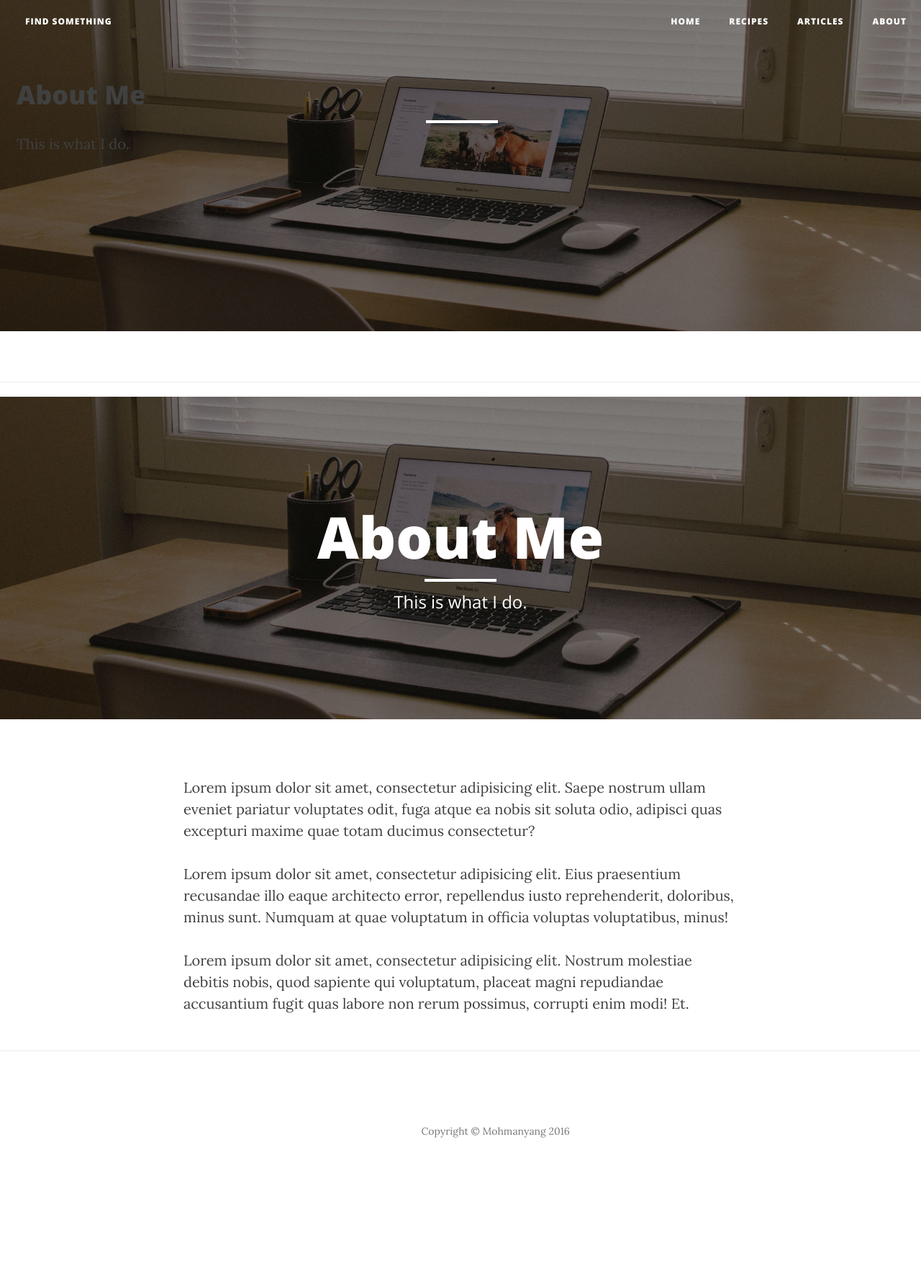
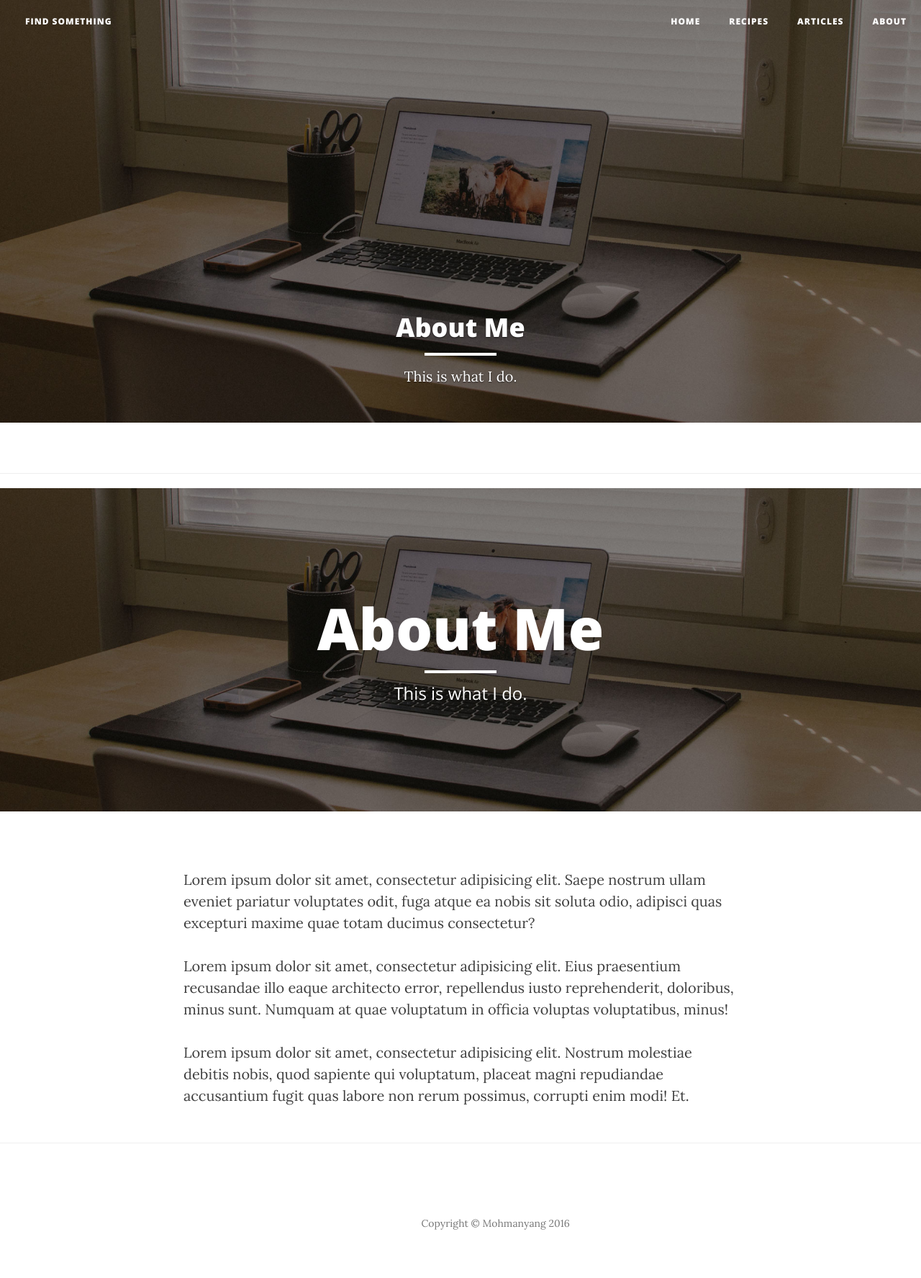
Before and after one commit to LaVillaine/LaVillaine.github.io, a Jekyll site: the page built from about.html, in a window 1280 px wide. Shown: the whole page at 72% size. Built offline with Jekyll 4.4.1, drawn with Linux system fonts in a browser that asks for light colours; nearby versions of some CDN libraries; before the commit the page ends 1647 px from its top, so only the background shows below that.

Commit message:
changed site header

```diff
--- a/_includes/site-header.html
+++ b/_includes/site-header.html
@@ -1,11 +1,11 @@
 <!--http://bootsnipp.com/snippets/featured/bootstrap-carousel-with-text-->
 <!-- Page Header -->
-	<div id="myCarousel" class="carousel slide">
+	<div class="carousel slide">
 		<div class="carousel-inner">
 			<div class="item active header-offset">
-				<img style="width: 100%;height: 460px" src='{% if page.image %}{{site.url}}{{page.image}}{% else %}{{site.url}}/img/default-bg.jpg{% endif %}' class="img-responsive">
-				<div style="position: absolute;top: 20%; left: 1.8%; right: auto; width: 96.66666666666666%">
-				<!--div class="carousel-caption"-->
+				<img src='{% if page.image %}{{site.url}}{{page.image}}{% else %}{{site.url}}/img/default-bg.jpg{% endif %}' class="img-responsive">
+				<div class="container">
+				<div class="carousel-caption">
 					<div class="site-heading">
 						<h1>
 							{% if page.siteHeading %}
@@ -23,7 +23,7 @@
 							{% endif %}
 						</span>
 					</div>
-				<!--/div-->
+				</div>
 				</div>
 			</div>
 		</div>
```
